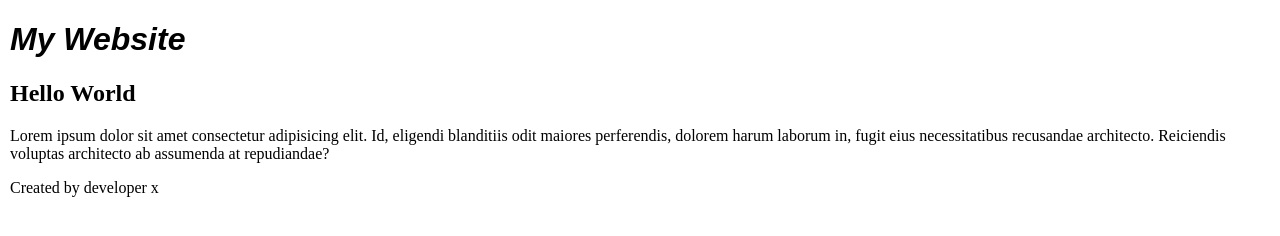
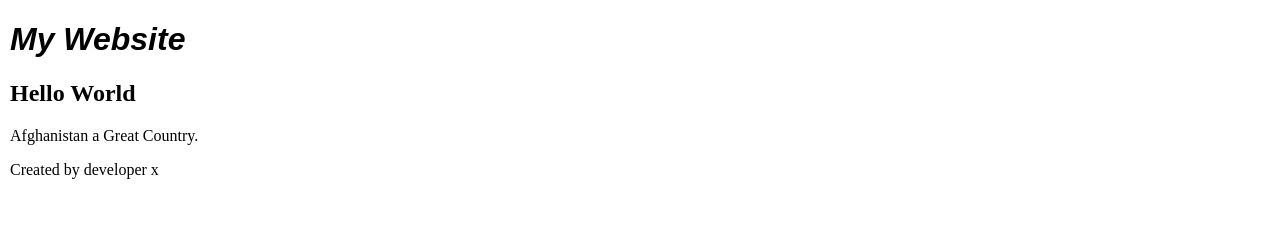
Before and after one commit to hidayatarg/myWebsite, a plain HTML site: page index.html in a window 1280 px wide. Drawn offline with Linux system fonts and the light colour scheme.

Commit message:
Cleaned the Index Page

```diff
--- a/index.html
+++ b/index.html
@@ -10,11 +10,7 @@
 <body>
     <h1>My Website</h1>
     <h2>Hello World</h2>
-    <p>Lorem ipsum dolor sit amet consectetur
-        adipisicing elit. Id, eligendi blanditiis
-        odit maiores perferendis, dolorem harum laborum in,
-        fugit eius necessitatibus recusandae architecto.
-        Reiciendis voluptas architecto ab assumenda at repudiandae?
+    <p> Afghanistan a Great Country.
     </p>
     <footer>Created by developer x</footer>
 </body>
```
